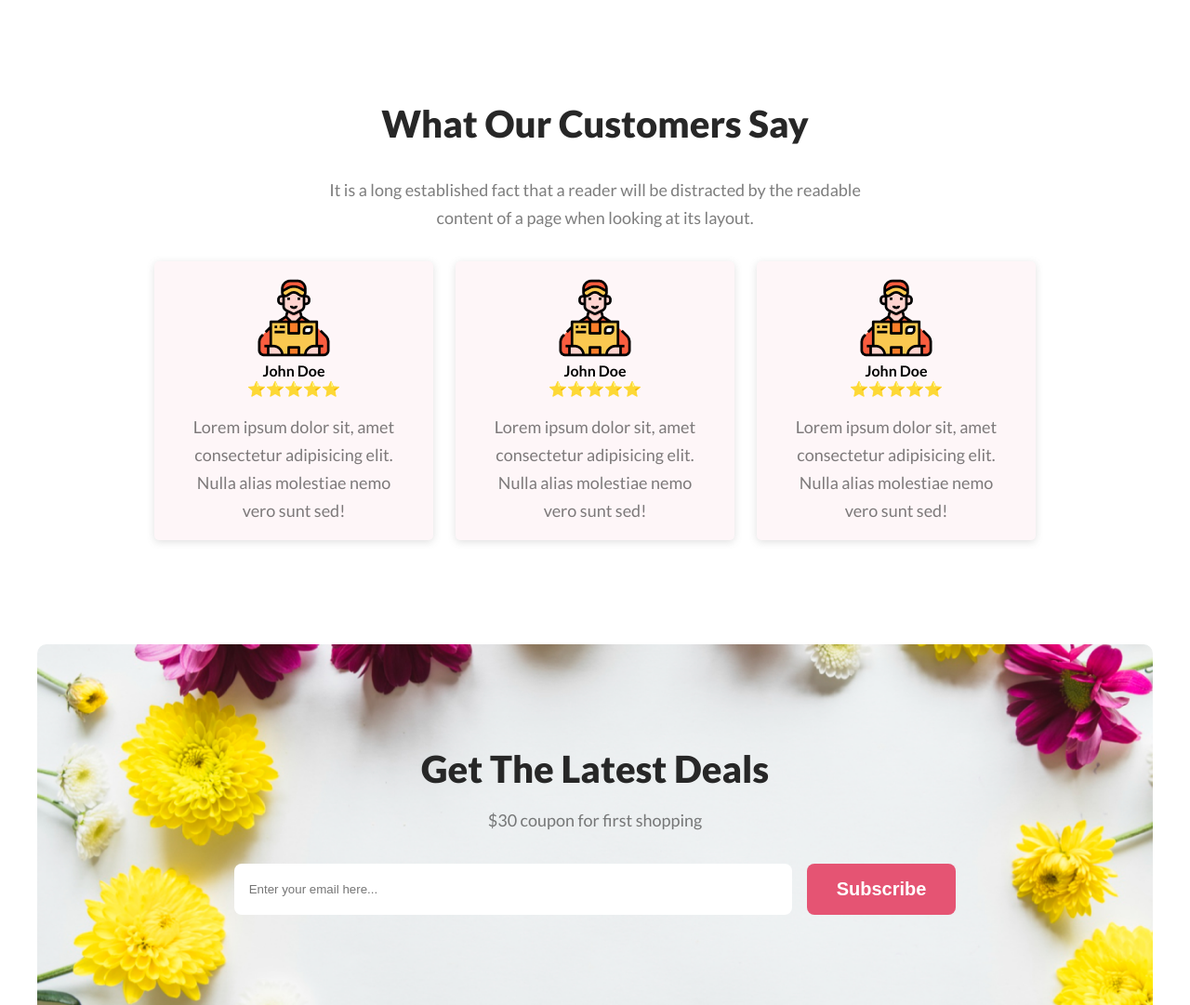
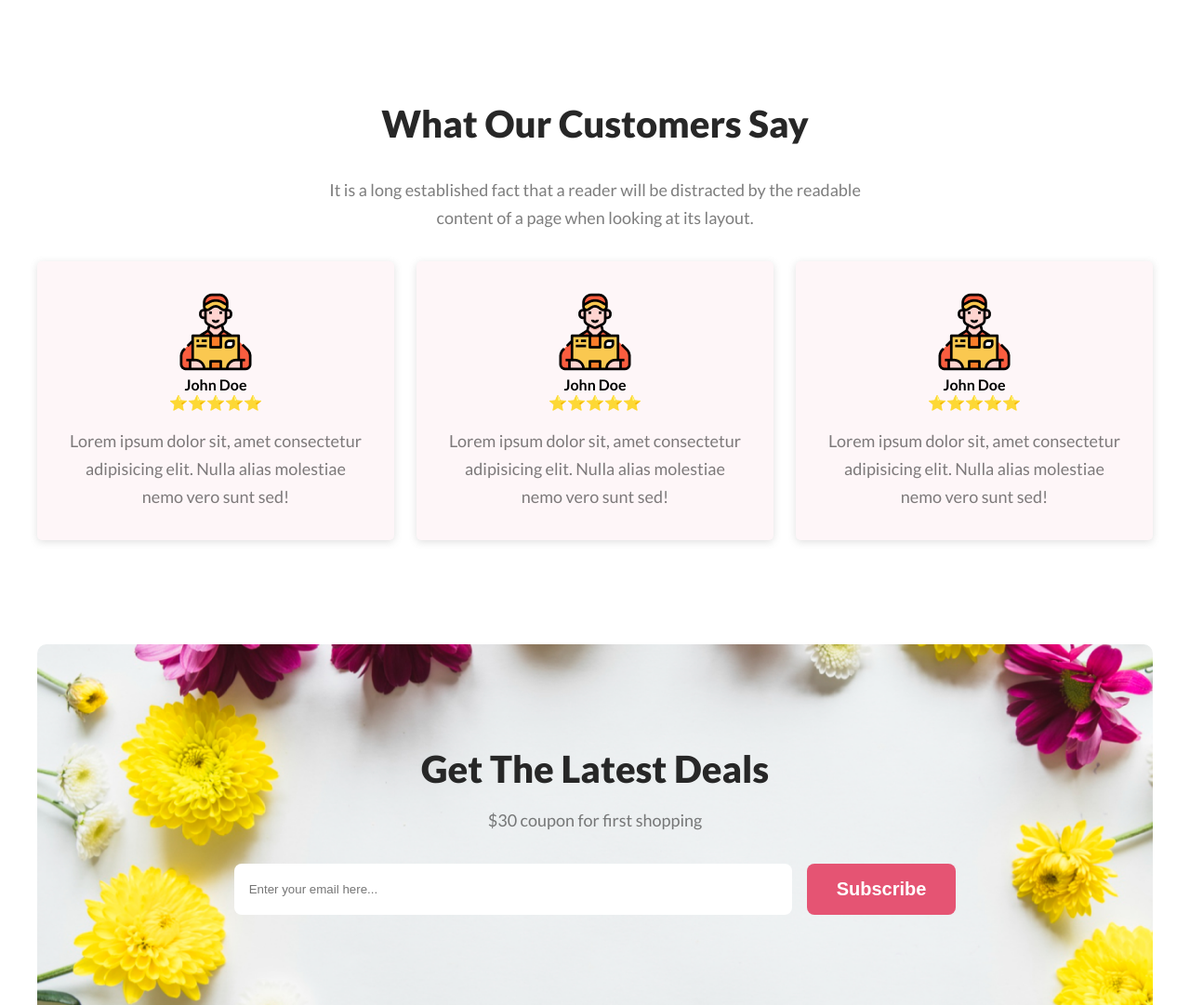
Before and after one commit to mehediy/flower-shop, a plain HTML site: page index.html in a window 1280 px wide. Shown: the part 3051-4132 px from the top of the page at 93% size. Drawn offline with Linux system fonts and the light colour scheme.

Commit message:
Update style.css

```diff
--- a/assets/styles/style.css
+++ b/assets/styles/style.css
@@ -236,8 +236,8 @@ body {
 
 .testimonials .item {
   background: rgba(229, 84, 115, 0.05);
-  height: 300px;
-  width: 300px;
+  /* height: 300px; */
+  /* width: 300px; */
   padding: 2rem;
   display: flex;
   justify-content: center;
```
